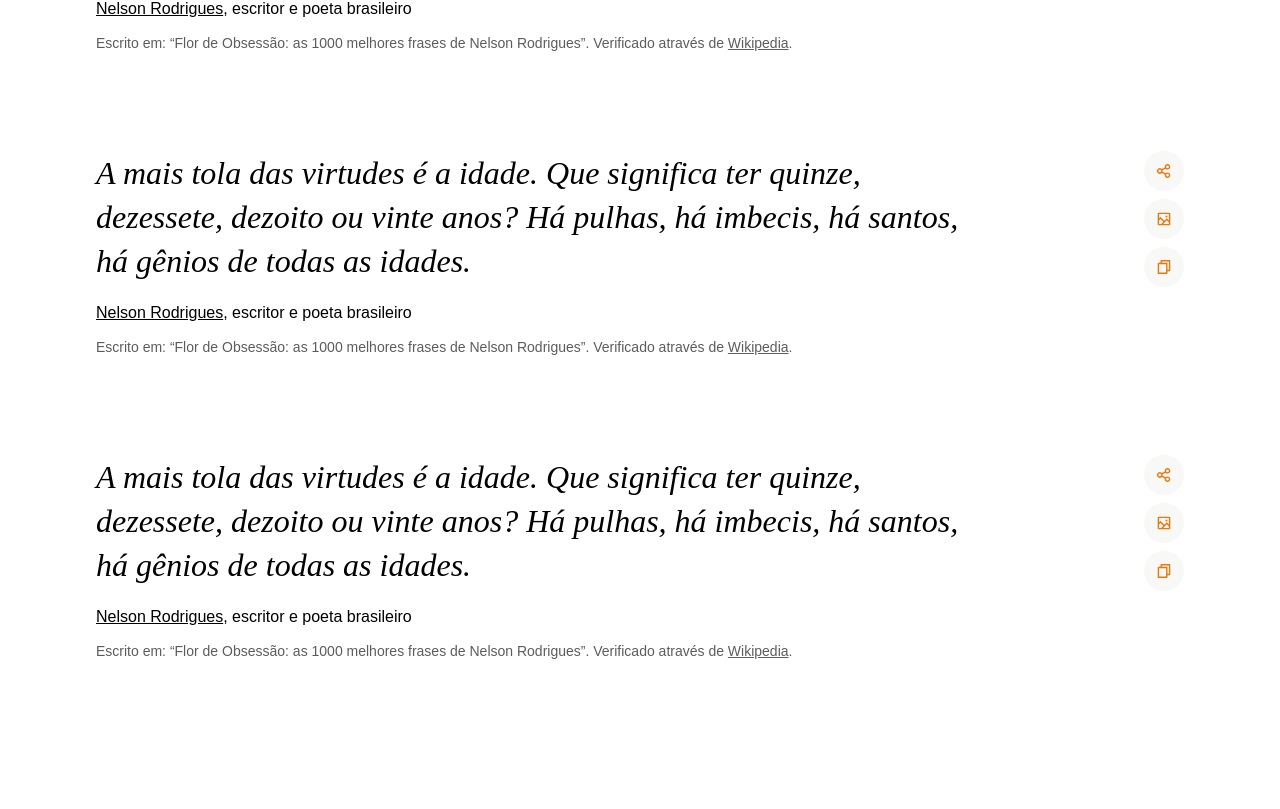
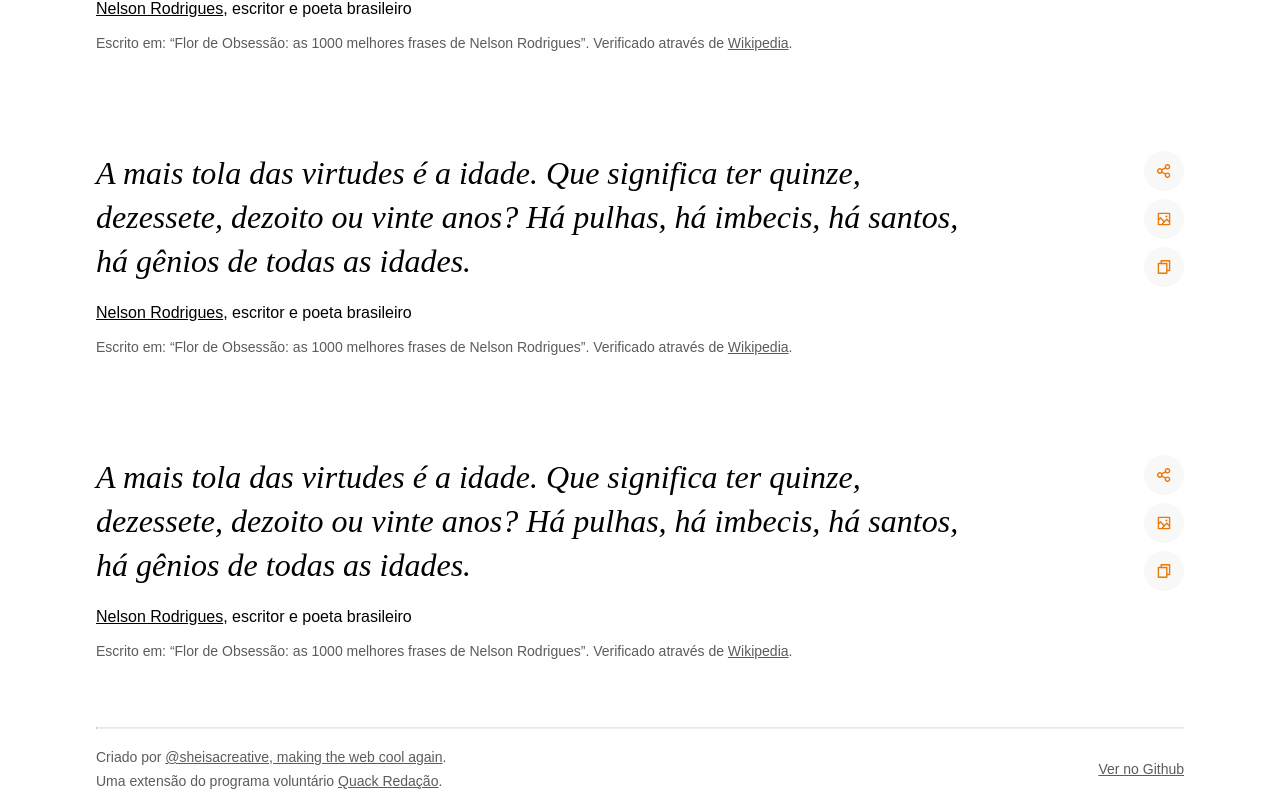
Before and after one commit to sheisacreative/quack-quotes, a Next.js app: page / in a window 1280 px wide. Shown: the part 1562-2371 px from the top of the page. Before the commit the page ends 2273 px from the top, so only its background shows below. Built offline with nearby package versions, Linux system fonts and the light colour scheme; a web font is replaced by a local one.

Commit message:
Footer created. Fixes #32

```diff
--- a/components/sections/Footer.js
+++ b/components/sections/Footer.js
@@ -1,7 +1,36 @@
 import React from "react";
+import styles from "./Footer.module.css";
 
 const Footer = () => {
-  return <div>Footer</div>;
+  return (
+    <footer className={styles.footer}>
+      <div className="container">
+        <hr />
+        <div className={styles.content}>
+          <div>
+            <p className="body-S">
+              Criado por{" "}
+              <a href="https://sheisacreative.com/">
+                @sheisacreative, making the web cool again
+              </a>
+              .
+            </p>
+            <p className="body-S">
+              Uma extensão do programa voluntário{" "}
+              <a href="https://quackredacao.com.br/">Quack Redação</a>.
+            </p>
+          </div>
+          <div>
+            <p className="body-S">
+              <a href="https://github.com/sheisacreative/quack-quotes">
+                Ver no Github
+              </a>
+            </p>
+          </div>
+        </div>
+      </div>
+    </footer>
+  );
 };
 
 export default Footer;
--- /dev/null
+++ b/components/sections/Footer.module.css
@@ -0,0 +1,9 @@
+.footer {
+  margin-top: 1rem;
+}
+.content {
+  display: flex;
+  justify-content: space-between;
+  align-items: center;
+  padding: 1rem 0;
+}
--- a/pages/index.js
+++ b/pages/index.js
@@ -3,6 +3,7 @@ import Hero from "../components/sections/Hero";
 import Navbar from "@/components/sections/Navbar";
 import QuotesList from "@/components/sections/QuotesList";
 import QuackTitle from "@/components/sections/QuackTitle";
+import Footer from "@/components/sections/Footer";
 
 const Home = () => {
   return (
@@ -13,6 +14,7 @@ const Home = () => {
         <Hero />
         <QuotesList />
       </main>
+      <Footer />
     </>
   );
 };
--- a/styles/styles.css
+++ b/styles/styles.css
@@ -51,6 +51,9 @@
   line-height: 1.5rem;
 }
 
+a:hover {
+  color: var(--primary-dark);
+}
 @media screen and (max-width: 768px) {
   .heading-L {
     font-size: 1.75rem;
```
